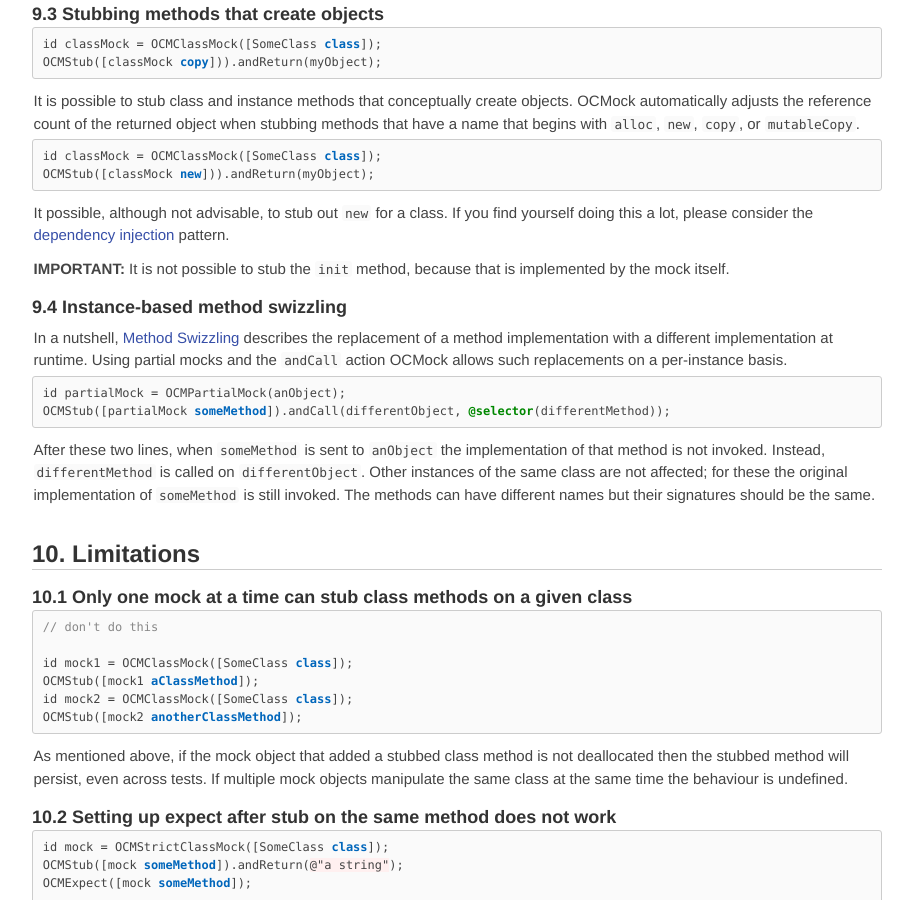
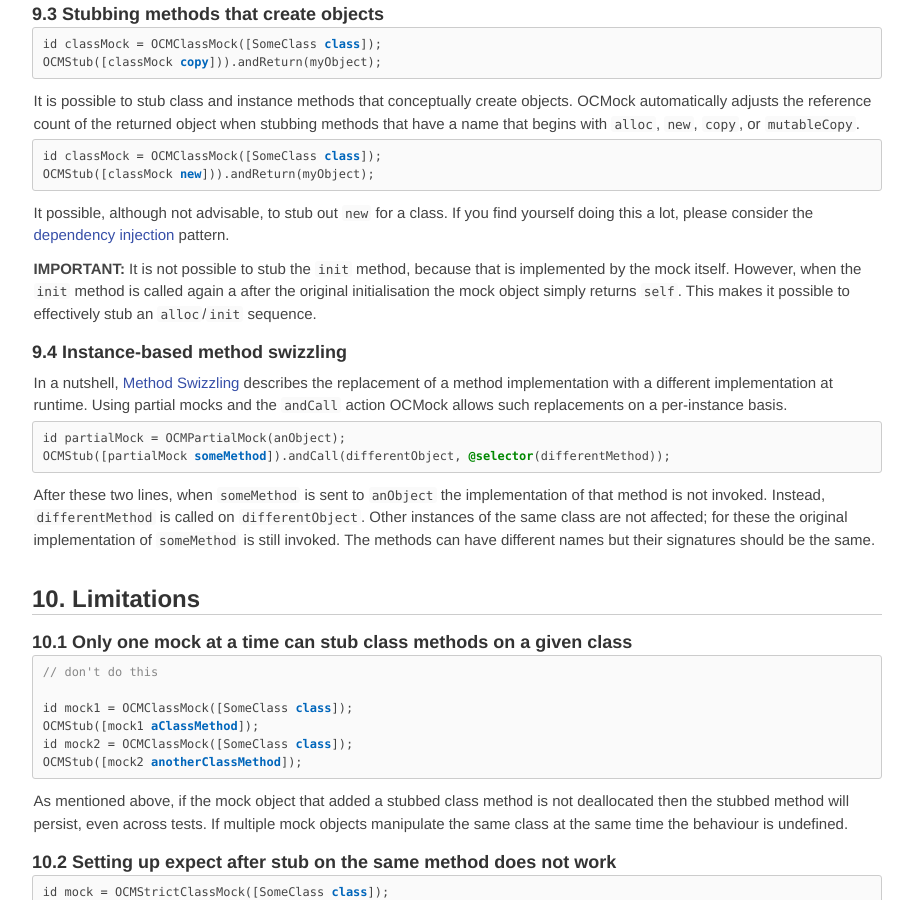
Before and after one commit to erikdoe/ocmock, a Jekyll site: the page built from reference.html, in a window 1280 px wide and 900 px high, scrolled down 8609 px. Shown: the whole window, without its empty margins (183-1096 px from the left). Built offline with Jekyll 4.4.1, drawn with Linux system fonts in a browser that asks for light colours; comment, search, counter and statistics services are not loaded.

Commit message:
Added some clarifications.

```diff
--- a/reference.html
+++ b/reference.html
@@ -501,7 +501,7 @@ OCMStub([classMock new])).andReturn(myObject);
 
 <p>It possible, although not advisable, to stub out <code>new</code> for a class. If you find yourself doing this a lot, please consider the <a href="http://en.wikipedia.org/wiki/Dependency_injection">dependency injection</a> pattern.
 
-<p><b>IMPORTANT:</b> It is not possible to stub the <code>init</code> method, because that is implemented by the mock itself.
+<p><b>IMPORTANT:</b> It is not possible to stub the <code>init</code> method, because that is implemented by the mock itself. However, when the <code>init</code> method is called again a after the original initialisation the mock object simply returns <code>self</code>. This makes it possible to effectively stub an <code>alloc</code>/<code>init</code> sequence.
 
 
 <h3 class="numbered">Instance-based method swizzling</h3>
```
Also changed, not shown: other parts of reference.html (+1 -1 lines).
